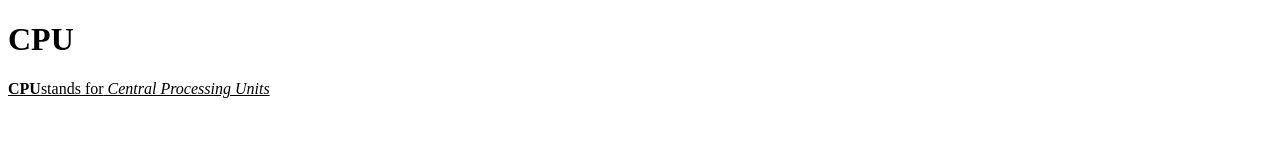
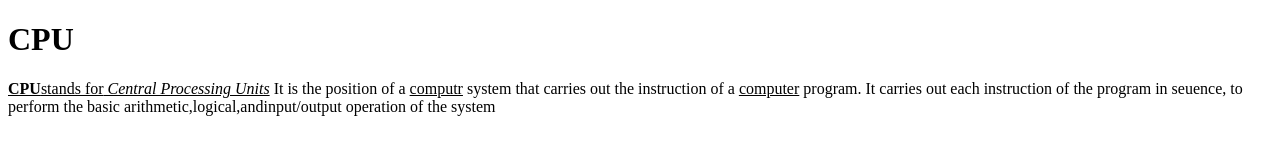
Before and after one commit to iamneo-production/bfcfceeaacadaeccdfffebaeceaec, a website: page public/index.html in a window 1280 px wide. Drawn offline with Linux system fonts and the light colour scheme.

Commit message:
Backup Commit

```diff
--- a/public/index.html
+++ b/public/index.html
@@ -9,7 +9,10 @@
 </head>
 <body>
 <h1>CPU</h1>
-<p><u><b>CPU</b>stands for<i> Central Processing Units</i></u></p>
-<p></p>
+<p><u><b>CPU</b>stands for<i> Central Processing Units</i></u>
+ It is the position of a <u>computr</u> system that carries
+ out the instruction of a <u>computer</u> program.
+ It carries out each instruction of the program in seuence,
+ to perform the basic arithmetic,logical,andinput/output operation of the system</p>
 </body>
 </html>
```
